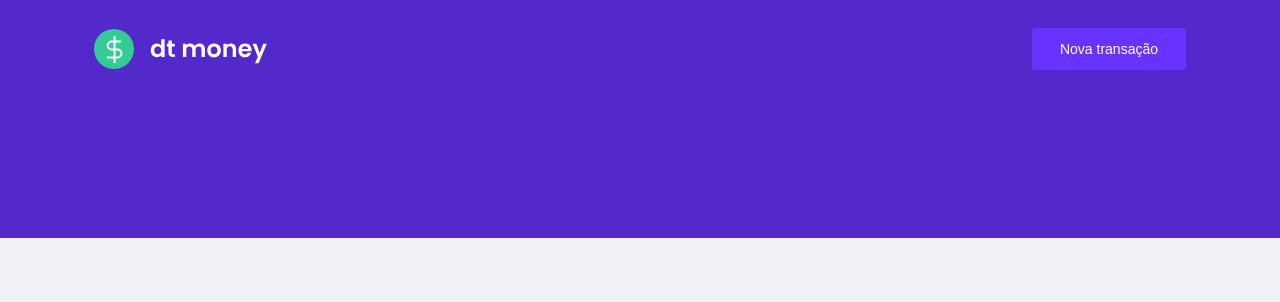
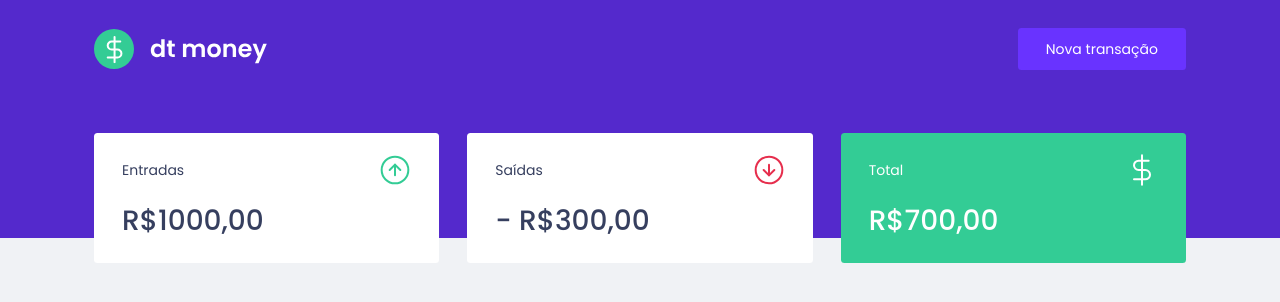
Before and after one commit to guivicentep/ignite-rw-dtmoney, a React (Create React App) app: page / in a window 1280 px wide. Shown: the top 302 px of the page. Built offline with nearby package versions, Linux system fonts and the light colour scheme.

Commit message:
feat: Criação do componente Summary

```diff
--- a/public/index.html
+++ b/public/index.html
@@ -1,8 +1,9 @@
 <!DOCTYPE html>
 <html lang="en">
   <head>
-    <link rel="preconnect" href="https://fonts.googleapis.com">
-    <link rel="preconnect" href="https://fonts.gstatic.com" crossorigin>
+    <link rel="preconnect" href="https://fonts.googleapis.com" />
+    <link rel="preconnect" href="https://fonts.gstatic.com" crossorigin />
+    <link href="https://fonts.googleapis.com/css2?family=Poppins:wght@400;500;600&display=swap" rel="stylesheet" />
 
     <meta charset="utf-8" />
     <meta name="viewport" content="width=device-width, initial-scale=1" />
@@ -11,7 +12,7 @@
 
     <title>dtmoney</title>
 
-    <link href="https://fonts.googleapis.com/css2?family=Poppins:wght@400;600&display=swap" rel="stylesheet">
+
   </head>
   <body>
     <noscript>You need to enable JavaScript to run this app.</noscript>
--- a/src/App.tsx
+++ b/src/App.tsx
@@ -1,3 +1,4 @@
+import { Dashboard } from "./components/Dashboard";
 import { Header } from "./components/Header";
 import { GlobalStyle } from "./styles/global";
 
@@ -5,6 +6,7 @@
   return (
     <>
       <Header />
+      <Dashboard />
       <GlobalStyle />
     </>
   );
--- /dev/null
+++ b/src/components/Dashboard/index.tsx
@@ -0,0 +1,10 @@
+import { Summary } from "../Summary";
+import { Container } from "./styles";
+
+export function Dashboard() {
+    return (
+        <Container>
+            <Summary />
+        </Container>
+    );
+}
--- /dev/null
+++ b/src/components/Dashboard/styles.ts
@@ -0,0 +1,7 @@
+import styled from 'styled-components';
+
+export const Container = styled.main`
+    max-width: 1120px;
+    margin: 0 auto;
+    padding: 2.5rem 1rem;
+`;
--- /dev/null
+++ b/src/components/Summary/index.tsx
@@ -0,0 +1,33 @@
+import incomeImg from '../../assets/income.svg';
+import outcomeImg from '../../assets/outcome.svg';
+import totalImg from '../../assets/total.svg';
+
+import { Container } from "./styles";
+
+export function Summary() {
+    return (
+        <Container>
+            <div>
+                <header>
+                    <p>Entradas</p>
+                    <img src={incomeImg} alt="Entradas" />
+                </header>
+                <strong>R$1000,00</strong>
+            </div>
+            <div>
+                <header>
+                    <p>Saídas</p>
+                    <img src={outcomeImg} alt="Saídas" />
+                </header>
+                <strong>- R$300,00</strong>
+            </div>
+            <div className="highlight-background">
+                <header>
+                    <p>Total</p>
+                    <img src={totalImg} alt="Total" />
+                </header>
+                <strong>R$700,00</strong>
+            </div>
+        </Container>
+    )
+}
--- /dev/null
+++ b/src/components/Summary/styles.ts
@@ -0,0 +1,34 @@
+import styled from 'styled-components';
+
+export const Container = styled.div`
+   display: grid;
+   grid-template-columns: repeat(3, 1fr);
+   gap: 2rem;
+   margin-top: -10rem;
+
+   div {
+      background: var(--shape);
+      padding: 1.5rem 2rem;
+      border-radius: 0.25rem;
+      color: var(--text-title);
+
+      header {
+         display: flex;
+         align-items: center;
+         justify-content: space-between;
+      }
+
+      strong {
+         display: block;
+         margin-top: 1rem;
+         font-size: 2rem;
+         font-weight: 500;
+         line-height: 3rem;
+      }
+
+      &.highlight-background {
+         background: var(--green);
+         color: var(--shape);
+      }
+   }
+`;
--- a/src/styles/global.ts
+++ b/src/styles/global.ts
@@ -4,6 +4,7 @@
     :root {
         --red: #E52E4D;
         --blue: #5429CC;
+        --green: #33CC95;
 
         --blue-light: #6933FF;
 
@@ -35,7 +36,7 @@
     }
 
     body, input, textarea, button {
-        font-family: 'Popins', sans-serif;
+        font-family: 'Poppins', sans-serif;
         font-weight: 400;
     }
 
```
